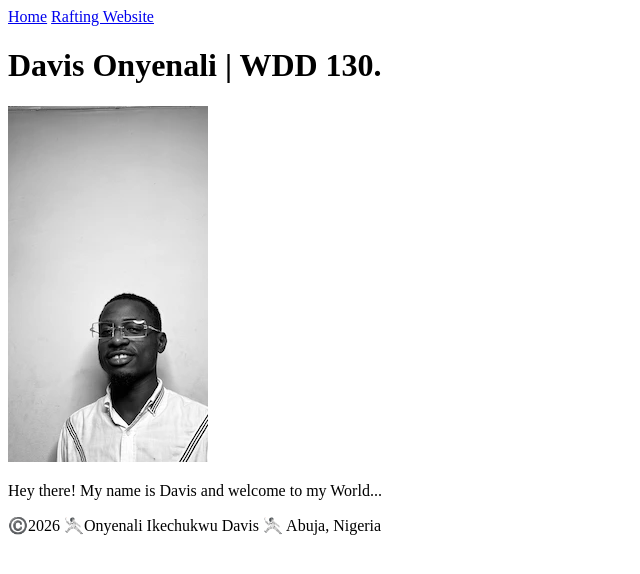
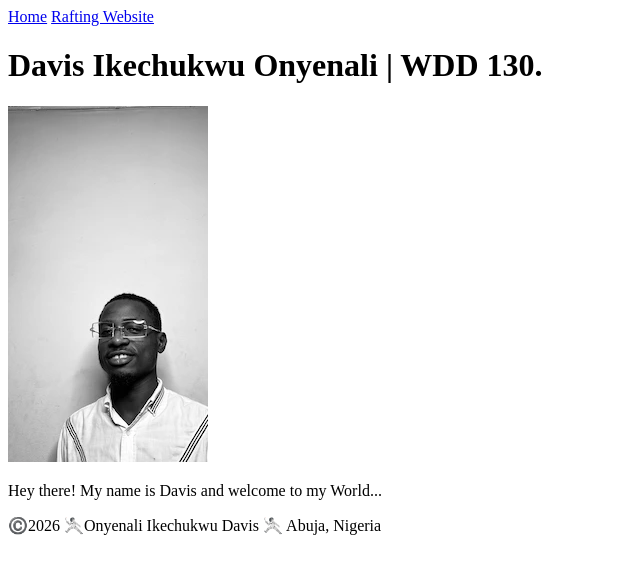
Before and after one commit to Davismillz/wdd130, a plain HTML site: page index.html in a window 1280 px wide. Shown: the whole page, without its empty margins (0-640 px from the left). Drawn offline with Linux system fonts and the light colour scheme.

Commit message:
more edits !!

```diff
--- a/index.html
+++ b/index.html
@@ -15,7 +15,7 @@
         </nav>
     </header>
     <main>
-        <h1>Davis Onyenali | WDD 130.</h1>
+        <h1>Davis Ikechukwu Onyenali | WDD 130.</h1>
         <img src="images/profile.webp" alt="Davis Onyenali" width="200">
         <p>Hey there! My name is Davis and welcome to my World...</p>
     </main>
```
